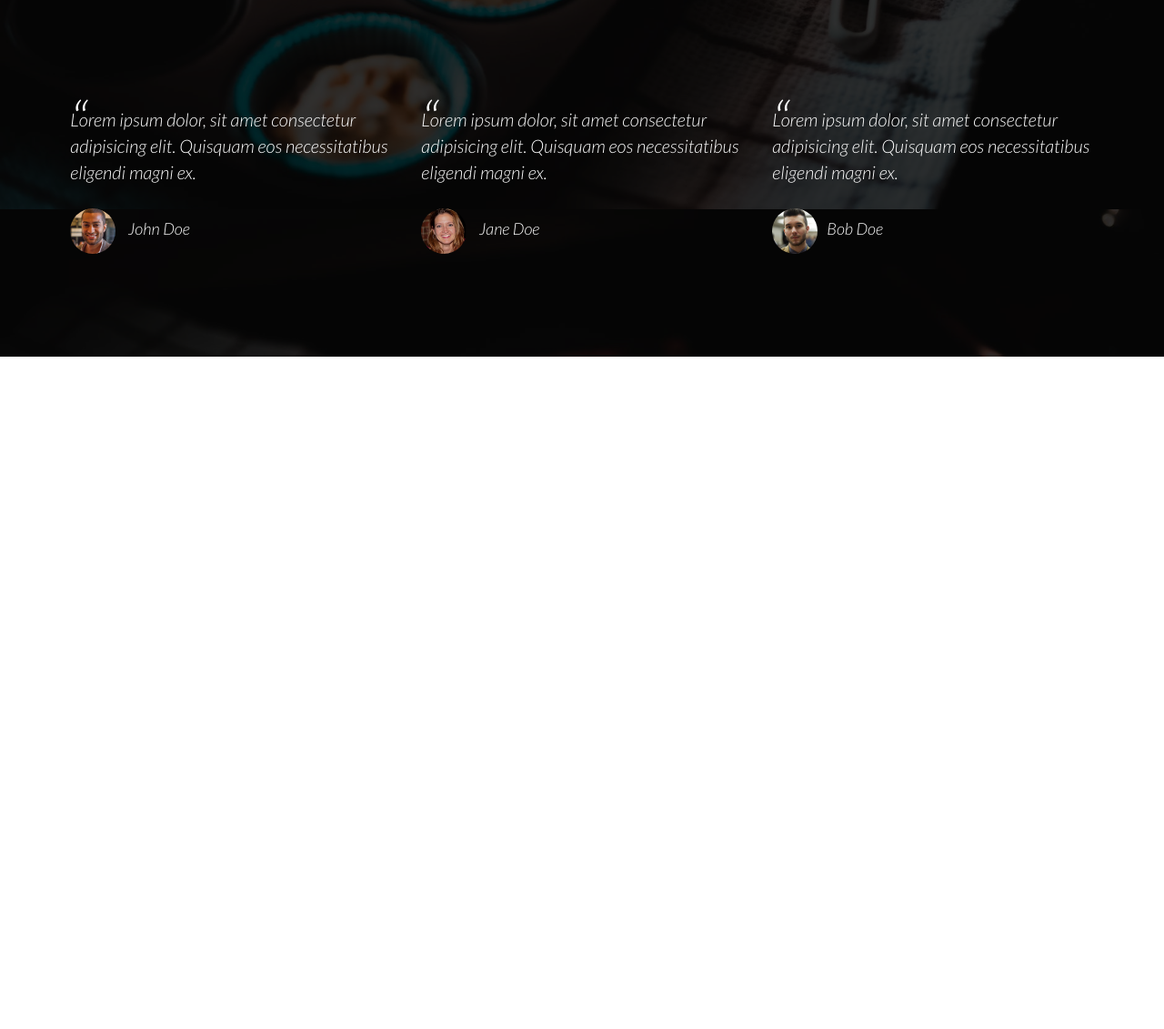
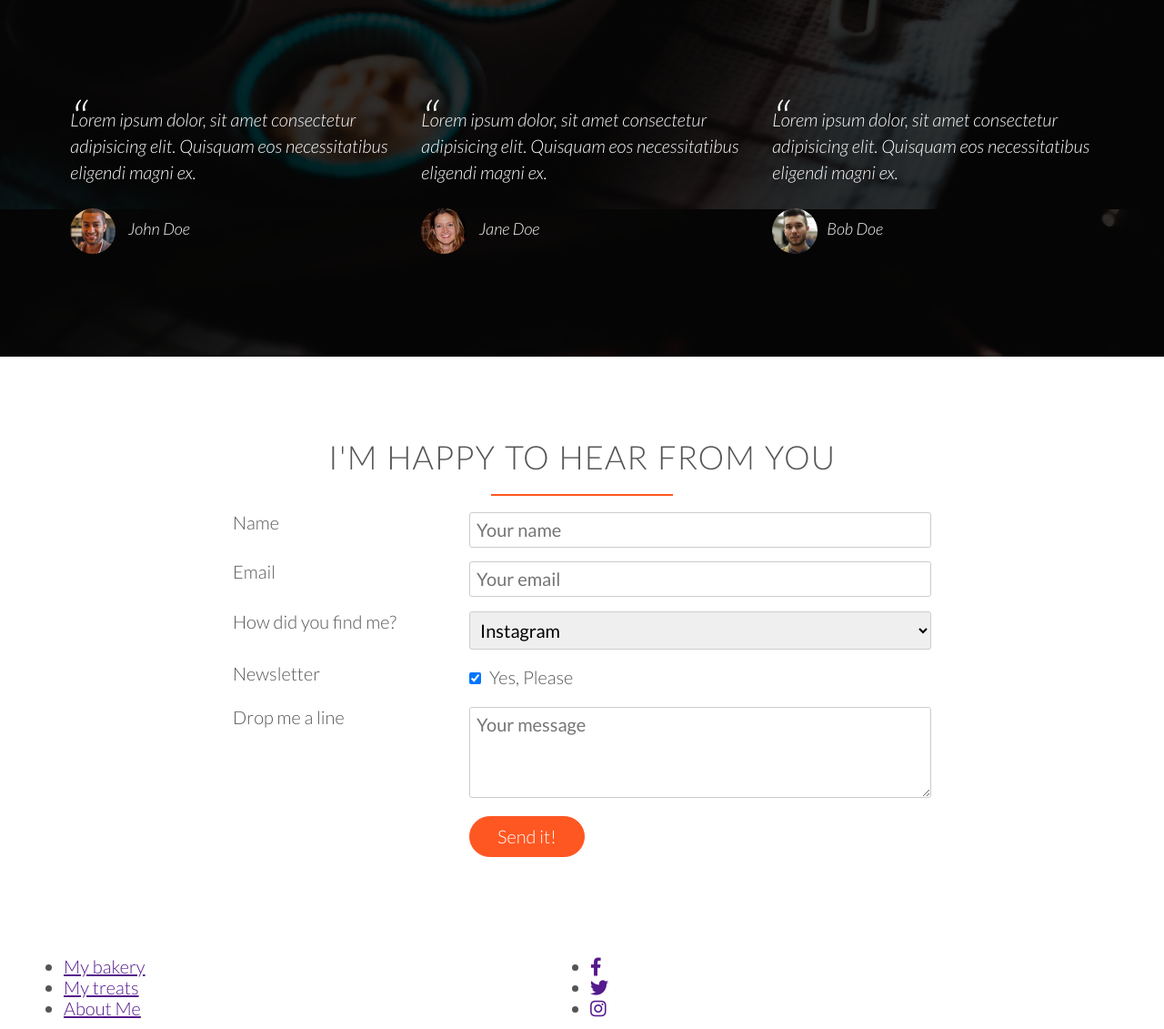
Before and after one commit to carlpadilla/Bakery-Project, a plain HTML site: page index.html in a window 1280 px wide. Shown: the part 2066-3197 px from the top of the page at 91% size. Before the commit the page ends 2458 px from the top, so only its background shows below. Drawn offline with nearby package versions, Linux system fonts and the light colour scheme.

Commit message:
added form and started footer

```diff
--- a/index.html
+++ b/index.html
@@ -7,6 +7,12 @@
     <link
       href="https://unpkg.com/ionicons@4.5.5/dist/css/ionicons.min.css"
       rel="stylesheet"
+    />
+    <link
+      rel="stylesheet"
+      href="https://use.fontawesome.com/releases/v5.8.2/css/all.css"
+      integrity="sha384-oS3vJWv+0UjzBfQzYUhtDYW+Pj2yciDJxpsK1OYPAYjqT085Qq/1cq5FLXAZQ7Ay"
+      crossorigin="anonymous"
     />
     <link rel="stylesheet" href="vendors/css/normalize.css" />
     <link rel="stylesheet" href="vendors/css/grid.css" />
@@ -159,5 +165,112 @@
         </div>
       </div>
     </section>
+    <section class="section-form">
+      <div class="row">
+        <h2>I'm Happy to hear from you</h2>
+      </div>
+      <div class="row">
+        <form class="contact-form" action="#" method="post">
+          <div class="row">
+            <div class="col span-1-of-3">
+              <label for="name">Name</label>
+            </div>
+            <div class="col span-2-of-3">
+              <input
+                type="text"
+                name="name"
+                id="name"
+                placeholder="Your name"
+                required
+              />
+            </div>
+          </div>
+          <div class="row">
+            <div class="col span-1-of-3">
+              <label for="email">Email</label>
+            </div>
+            <div class="col span-2-of-3">
+              <input
+                type="email"
+                name="email"
+                id="email"
+                placeholder="Your email"
+                required
+              />
+            </div>
+          </div>
+          <div class="row">
+            <div class="col span-1-of-3">
+              <label for="find-us">How did you find me?</label>
+            </div>
+            <div class="col span-2-of-3">
+              <select name="find-us" id="find-us">
+                <option value="friends">Friends</option>
+                <option value="search">Search engine</option>
+                <option value="instagram" selected>Instagram</option>
+                <option value="facebook">Facebook</option>
+                <option value="other">Other</option>
+              </select>
+            </div>
+          </div>
+          <div class="row">
+            <div class="col span-1-of-3">
+              <label for="news">Newsletter</label>
+            </div>
+            <div class="col span-2-of-3">
+              <input type="checkbox" name="news" id="news" checked /> Yes,
+              Please
+            </div>
+          </div>
+          <div class="row">
+            <div class="col span-1-of-3">
+              <label for="message">Drop me a line</label>
+            </div>
+            <div class="col span-2-of-3">
+              <textarea
+                name="message"
+                id="message"
+                cols="30"
+                rows="10"
+                placeholder="Your message"
+              ></textarea>
+            </div>
+            <div class="row">
+              <div class="col span-1-of-3">
+                <label for="">&nbsp;</label>
+              </div>
+              <div class="col span-2-of-3">
+                <input type="submit" value="Send it!" />
+              </div>
+            </div>
+          </div>
+        </form>
+      </div>
+    </section>
+
+    <footer>
+      <div class="row">
+        <div class="col span-1-of-2">
+          <ul class="footer-nav">
+            <li><a href="">My bakery</a></li>
+            <li><a href="">My treats</a></li>
+            <li><a href="">About Me</a></li>
+          </ul>
+        </div>
+        <div class="col span-1-of-2">
+          <ul class="social">
+            <li>
+              <a href=""><i class="fab fa-facebook-f"></i></a>
+            </li>
+            <li>
+              <a href=""><i class="fab fa-twitter"></i></a>
+            </li>
+            <li>
+              <a href=""><i class="fab fa-instagram"></i></a>
+            </li>
+          </ul>
+        </div>
+      </div>
+    </footer>
   </body>
 </html>
--- a/resources/css/style.css
+++ b/resources/css/style.css
@@ -107,7 +107,8 @@ h2:after {
 /*---------------------------*/
 
 .btn:link,
-.btn:visited {
+.btn:visited,
+input[type='submit'] {
   display: inline-block;
   padding: 10px 30px;
   font-weight: 300;
@@ -117,7 +118,8 @@ h2:after {
 }
 
 .btn-full:link,
-.btn-full:visited {
+.btn-full:visited,
+input[type='submit'] {
   background-color: #ff5722;
   border: 1px solid #ff5722;
   color: #fff;
@@ -131,7 +133,9 @@ h2:after {
 }
 
 .btn:hover,
-.btn:active {
+.btn:active,
+input[type='submit']:hover,
+input[type='submit']:active {
   background-color: #cf6d17;
 }
 
@@ -281,3 +285,34 @@ cite img {
   margin-right: 10px;
   vertical-align: middle;
 }
+
+/*---------------------------*/
+/* testimonials */
+/*---------------------------*/
+
+.section-form {
+  width: 60%;
+  margin: 0 auto;
+}
+
+input[type='text'],
+input[type='email'],
+select,
+textarea {
+  width: 100%;
+  padding: 7px;
+  border-radius: 3px;
+  border: 1px solid #ccc;
+}
+
+textarea {
+  height: 100px;
+}
+
+input[type='checkbox'] {
+  margin: 10px 5px 10px 0;
+}
+
+*:focus {
+  outline: none;
+}
```
